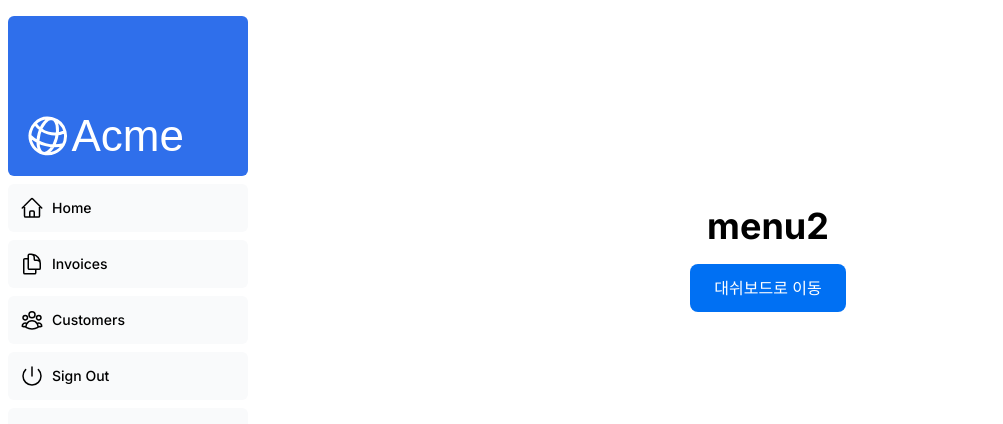
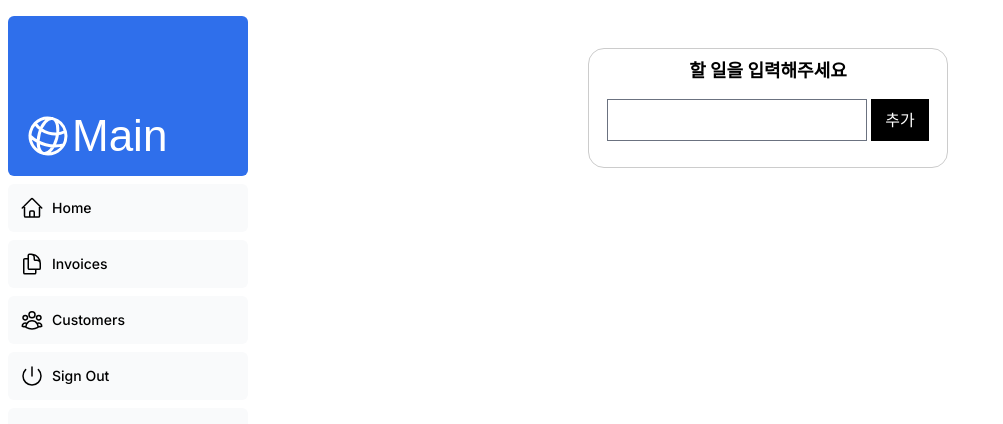
Before and after one commit to sseol1112/dashdash_T, a Next.js app: page /dashboard/blog/menu2 in a window 1280 px wide. Shown: the top 424 px of the page, without its empty margins (0-1003 px from the left). Built offline with nearby package versions, Linux system fonts and the light colour scheme; sample sign-in values are in the browser's storage; a web font is replaced by a local one.

Commit message:
menu2 : 투두리스트 내용 추가
- 할일 추가 기능
- 추가된 task 삭제 기능

```diff
--- a/app/dashboard/blog/menu2/page.tsx
+++ b/app/dashboard/blog/menu2/page.tsx
@@ -1,21 +1,60 @@
 'use client';
-import { useState } from 'react';
+import { useState } from "react";
 import { useRouter } from 'next/navigation';
 import styles from '@/app/ui/home.module.css';
 import Link from 'next/link';
 
-export default function Page() {
 
+
+export default function Todo() {
+    const [text, setText] = useState("");
+    const [todos, setTodos] = useState<string[]>([]);
+
+    const handleSubmit = (e: React.FormEvent) => {
+        e.preventDefault();
+        if(text != "") {
+            setTodos((prev) => [...prev, text]);
+            setText("");
+        } else {
+            alert("값을 입력해주세요.");
+            return;
+        }
+    };
+
+    const deleteTask = (e : React.MouseEvent) => {
+        e.preventDefault();
+
+        console.log(e.target.parentElement);
+        e.target.parentElement.remove();
+
+    }
     return (
-        <div className={styles.layoutBasic}>
-            <div className={styles.formWrap}>
-                <h3 className={styles.pageTitle}>menu2</h3>
-                <div className={styles.loginBox}>
-                    <Link href="/dashboard" className="flex items-center gap-5 self-start rounded-lg bg-blue-500 px-6 py-3 text-sm font-medium text-white transition-colors hover:bg-blue-400 md:text-base">
-                        <span>대쉬보드로 이동</span>
-                    </Link>
+        <div className={styles.formSection}>
+            <div className={styles.toDoWorkWrap}>
+                <div className={styles.formBoxWrap}>
+                    <form onSubmit={handleSubmit} className={styles.worksArea}>
+                        <label htmlFor="works" className={styles.titLabel}>
+                            할 일을 입력해주세요
+                        </label>
+                        <div className={styles.worksInput}>
+                            <input type="text" id="works" value={text}
+                            onChange={(e) => setText(e.target.value)} />
+                            <button type="submit">추가</button>
+                        </div>
+                    </form>
+
+                    <div className={styles.worksListArea}>
+                        <ul>
+                            {todos.map((todo, index) => (
+                                <li key={index}>
+                                    {todo}
+                                    <button className={styles.smBtn} onClick={deleteTask}>삭제</button>
+                                </li>
+                            ))}
+                        </ul>
+                    </div>
                 </div>
             </div>
         </div>
     );
-}
+  }
--- a/app/dashboard/layout.tsx
+++ b/app/dashboard/layout.tsx
@@ -1,10 +1,10 @@
-import SlideNav from '@/app/ui/dashboard/sidenav';
+import SideNav from '@/app/ui/dashboard/sidenav';
 
 export default function Layout({ children } : { children: React.ReactNode }) {
     return (
         <div className="flex min-h-screen flex-col md:flex-row md:overflow-hidden">
             <div className="w-full flex-none md:w-64">
-                <SlideNav />
+                <SideNav />
             </div>
             <div className="grow p-6 md:overflow-y-auto md:p-12">{children}</div>
         </div>
--- a/app/dashboard/page.tsx
+++ b/app/dashboard/page.tsx
@@ -56,7 +56,7 @@ export default function Page() {
                                 </li>
                                 <li className={styles.cate}>
                                     <Link href="dashboard/blog/menu2">
-                                       메뉴2
+                                       일일 체크리스트
                                     </Link>
                                 </li>
                                 <li className={styles.cate}>
--- a/app/query/route.ts
+++ /dev/null
@@ -1,26 +0,0 @@
-// import postgres from 'postgres';
-
-// const sql = postgres(process.env.POSTGRES_URL!, { ssl: 'require' });
-
-// async function listInvoices() {
-// 	const data = await sql`
-//     SELECT invoices.amount, customers.name
-//     FROM invoices
-//     JOIN customers ON invoices.customer_id = customers.id
-//     WHERE invoices.amount = 666;
-//   `;
-
-// 	return data;
-// }
-
-export async function GET() {
-  return Response.json({
-    message:
-      'Uncomment this file and remove this line. You can delete this file when you are finished.',
-  });
-  // try {
-  // 	return Response.json(await listInvoices());
-  // } catch (error) {
-  // 	return Response.json({ error }, { status: 500 });
-  // }
-}
--- a/app/seed/route.ts
+++ /dev/null
@@ -1,117 +0,0 @@
-import bcrypt from 'bcrypt';
-import postgres from 'postgres';
-import { invoices, customers, revenue, users } from '../lib/placeholder-data';
-
-const sql = postgres(process.env.POSTGRES_URL!, { ssl: 'require' });
-
-async function seedUsers() {
-  await sql`CREATE EXTENSION IF NOT EXISTS "uuid-ossp"`;
-  await sql`
-    CREATE TABLE IF NOT EXISTS users (
-      id UUID DEFAULT uuid_generate_v4() PRIMARY KEY,
-      name VARCHAR(255) NOT NULL,
-      email TEXT NOT NULL UNIQUE,
-      password TEXT NOT NULL
-    );
-  `;
-
-  const insertedUsers = await Promise.all(
-    users.map(async (user) => {
-      const hashedPassword = await bcrypt.hash(user.password, 10);
-      return sql`
-        INSERT INTO users (id, name, email, password)
-        VALUES (${user.id}, ${user.name}, ${user.email}, ${hashedPassword})
-        ON CONFLICT (id) DO NOTHING;
-      `;
-    }),
-  );
-
-  return insertedUsers;
-}
-
-async function seedInvoices() {
-  await sql`CREATE EXTENSION IF NOT EXISTS "uuid-ossp"`;
-
-  await sql`
-    CREATE TABLE IF NOT EXISTS invoices (
-      id UUID DEFAULT uuid_generate_v4() PRIMARY KEY,
-      customer_id UUID NOT NULL,
-      amount INT NOT NULL,
-      status VARCHAR(255) NOT NULL,
-      date DATE NOT NULL
-    );
-  `;
-
-  const insertedInvoices = await Promise.all(
-    invoices.map(
-      (invoice) => sql`
-        INSERT INTO invoices (customer_id, amount, status, date)
-        VALUES (${invoice.customer_id}, ${invoice.amount}, ${invoice.status}, ${invoice.date})
-        ON CONFLICT (id) DO NOTHING;
-      `,
-    ),
-  );
-
-  return insertedInvoices;
-}
-
-async function seedCustomers() {
-  await sql`CREATE EXTENSION IF NOT EXISTS "uuid-ossp"`;
-
-  await sql`
-    CREATE TABLE IF NOT EXISTS customers (
-      id UUID DEFAULT uuid_generate_v4() PRIMARY KEY,
-      name VARCHAR(255) NOT NULL,
-      email VARCHAR(255) NOT NULL,
-      image_url VARCHAR(255) NOT NULL
-    );
-  `;
-
-  const insertedCustomers = await Promise.all(
-    customers.map(
-      (customer) => sql`
-        INSERT INTO customers (id, name, email, image_url)
-        VALUES (${customer.id}, ${customer.name}, ${customer.email}, ${customer.image_url})
-        ON CONFLICT (id) DO NOTHING;
-      `,
-    ),
-  );
-
-  return insertedCustomers;
-}
-
-async function seedRevenue() {
-  await sql`
-    CREATE TABLE IF NOT EXISTS revenue (
-      month VARCHAR(4) NOT NULL UNIQUE,
-      revenue INT NOT NULL
-    );
-  `;
-
-  const insertedRevenue = await Promise.all(
-    revenue.map(
-      (rev) => sql`
-        INSERT INTO revenue (month, revenue)
-        VALUES (${rev.month}, ${rev.revenue})
-        ON CONFLICT (month) DO NOTHING;
-      `,
-    ),
-  );
-
-  return insertedRevenue;
-}
-
-export async function GET() {
-  try {
-    const result = await sql.begin((sql) => [
-      seedUsers(),
-      seedCustomers(),
-      seedInvoices(),
-      seedRevenue(),
-    ]);
-
-    return Response.json({ message: 'Database seeded successfully' });
-  } catch (error) {
-    return Response.json({ error }, { status: 500 });
-  }
-}
--- a/app/ui/acme-logo.tsx
+++ b/app/ui/acme-logo.tsx
@@ -7,7 +7,7 @@ export default function AcmeLogo() {
       className={`${lusitana.className} flex flex-row items-center leading-none text-white`}
     >
       <GlobeAltIcon className="h-12 w-12 rotate-[15deg]" />
-      <p className="text-[44px]">Acme</p>
+      <p className="text-[44px]">Main</p>
     </div>
   );
 }
--- a/app/ui/home.module.css
+++ b/app/ui/home.module.css
@@ -21,6 +21,18 @@
 
 .formWrap:has(.loginBox) {
     border:0;
+}
+
+.formBoxWrap {
+  border: 1px solid #ccc;
+  padding: 10px 18px;
+  margin: 0 auto;
+  border-radius: 16px;
+}
+.formBoxWrap h2 {
+  font-size: 18px;
+  font-weight: 700;
+  margin-bottom: 10px;;
 }
 
 .formSection {
@@ -145,18 +157,6 @@
 }
 
 /* mbti */
-.mbtiBoxWrap {
-    border: 1px solid #ccc;
-    padding: 10px 18px;
-    margin: 0 auto;
-    border-radius: 16px;
-}
-.mbtiBoxWrap h2 {
-    font-size: 18px;
-    font-weight: 700;
-    margin-bottom: 10px;;
-}
-
 .mbtiTypeArea {
     margin-top:16px;
 }
@@ -243,3 +243,46 @@
   font-size: 13px;
   margin-left: 6px;
 }
+
+/* to-do-works */
+.worksArea {
+  display: flex;
+  align-items: center;
+  flex-direction: column;
+}
+.titLabel {
+  font-size: 18px;
+  font-weight: 700;
+  line-height: 24px;
+}
+.worksInput {
+  margin-top: 16px;
+}
+.toDoWorkWrap {
+  max-width: 900px;
+  margin: 0 auto;
+}
+.toDoWorkWrap button {
+  padding: 0 14px;
+  height: 42px;
+  background: #000;
+  color: #fff;
+  margin-left:4px;
+}
+.toDoWorkWrap .smBtn {
+  height: auto;
+  border: 1px solid #000;
+  background: transparent;
+  color: #000;
+}
+
+.worksListArea {
+  margin-top: 16px;
+}
+.worksListArea > ul > li {
+  display: flex;
+  justify-content: space-between;
+}
+.worksListArea > ul > li:not(:last-child) {
+  margin-bottom: 10px;
+}
--- a/app/ui/mbti-match.tsx
+++ b/app/ui/mbti-match.tsx
@@ -49,7 +49,7 @@ export default function MbtiMatch() {
 
   return (
     <div className={styles.formSection}>
-        <div className={styles.mbtiBoxWrap}>
+        <div className={styles.formBoxWrap}>
             <h2>나와 잘 맞는 MBTI 직업 & 유형 찾기 👀 </h2>
             <label>
                 내 MBTI 유형을 선택하세요
--- a/next.config.ts
+++ b/next.config.ts
@@ -1,9 +1,9 @@
 import type { NextConfig } from 'next';
 
 const nextConfig: NextConfig = {
-  /* config options here */
-  // build 파일을 외부 static으로 뽑을 떄 추가하는 옵션
-  output : "export"
+  // output: "export",
+  // basePath: "/dashdash_T",
+  // assetPrefix: "/dashdash_T/",
 };
 
 export default nextConfig;
```
Also changed, not shown: package.json (+6 -2 lines), 1 other file (tests, documents, lock files or other folders).
